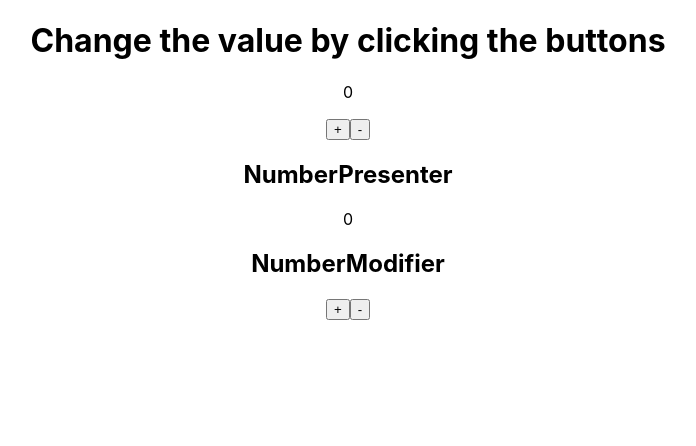
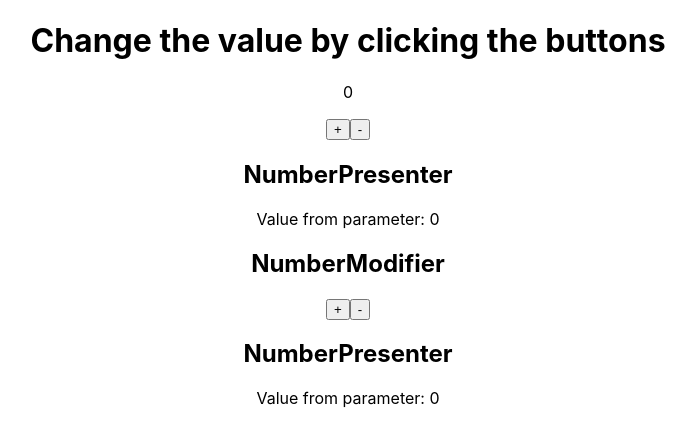
Before and after one commit to dorimusz/show-tracker, a React (Create React App) app in the folder frontend/: page / in a window 1280 px wide. Shown: the top 446 px of the page, without its empty margins (292-988 px from the left). Built offline with nearby package versions, Linux system fonts and the light colour scheme.

Commit message:
useContext added

```diff
--- a/frontend/src/App.jsx
+++ b/frontend/src/App.jsx
@@ -1,21 +1,27 @@
 import './App.css';
-import React, { useState } from 'react';
+import React from 'react';
 import NumberPresenter from './NumberPresenter';
 import NumberModifier from './NumberModifier';
+import { useCounter } from './CounterProvider';
 
 function App() {
-  const [value, setValue] = useState(0);
+  // const [value, setValue] = useState(0); //no need
+  const { value, decrement, increment } = useCounter(); //ez nem a valuet adja vissza listaként két elemmel, hanem a useContext object értékét/valueját adja vissza, amin rajta van a value, decrement és increment
 
   return (
+
     <div className="App">
       <h1>Change the value by clicking the buttons</h1>
       <p>{value}</p>
-      <button onClick={() => setValue(value + 1)}>+</button>
-      <button onClick={() => setValue(value - 1)}>-</button>
+      <button onClick={decrement}>+</button>
+      <button onClick={increment}>-</button>
 
-      <NumberPresenter value={value} />
-      <NumberModifier increment={() => setValue(value + 1)} decrement={() => setValue(value - 1)} />
+      <NumberPresenter />
+      <NumberModifier />
+
+
     </div>
+
   );
 }
 
--- /dev/null
+++ b/frontend/src/CounterProvider.jsx
@@ -0,0 +1,33 @@
+import React from 'react'
+import { useState } from 'react'
+import { useContext, createContext } from "react";
+
+const CounterContext = createContext()
+
+//a counterprovider child komponeneseket kap meg propsként
+const CounterProvider = ({ children }) => {
+    const [value, setValue] = useState(0);
+
+    const increment = () => {
+        setValue(value + 1)
+    };
+
+    const decrement = () => {
+        setValue(value - 1)
+    };
+
+    const contextValue = { value, increment, decrement }
+
+    /* {children} ez itt az összes többi komponenest jelöli */
+    return (
+        <CounterContext.Provider value={contextValue}>
+            {children}
+        </CounterContext.Provider>
+    )
+}
+
+const useCounter = () => {
+    return useContext(CounterContext)
+}
+
+export { CounterProvider, useCounter }
--- a/frontend/src/NumberModifier.jsx
+++ b/frontend/src/NumberModifier.jsx
@@ -1,11 +1,16 @@
 import React from 'react'
+import NumberPresenter from './NumberPresenter'
+import { useCounter } from './CounterProvider'
 
-const NumberModifier = ({ increment, decrement }) => {
+const NumberModifier = () => {
+    const { value, increment, decrement } = useCounter()
     return (
         <>
             <h2>NumberModifier</h2>
             <button onClick={increment}>+</button>
             <button onClick={decrement}>-</button>
+
+            <NumberPresenter value={value} />
         </>
     )
 }
--- a/frontend/src/NumberPresenter.jsx
+++ b/frontend/src/NumberPresenter.jsx
@@ -1,10 +1,12 @@
 import React from 'react' //rafce
+import { useCounter } from './CounterProvider'
 
-const NumberPresenter = ({ value }) => {
+const NumberPresenter = () => {
+    const { value } = useCounter(); //coming from the CounterProvider, just no need for inc. and dec. functions
     return (
         <>
             <h2>NumberPresenter</h2>
-            <p>{value}</p>
+            <p>Value from parameter: {value}</p>
         </>
     )
 }
--- a/frontend/src/index.js
+++ b/frontend/src/index.js
@@ -2,11 +2,14 @@ import React from 'react';
 import ReactDOM from 'react-dom/client';
 import './index.css';
 import App from './App';
+import { CounterProvider } from './CounterProvider';
 
 const root = ReactDOM.createRoot(document.getElementById('root'));
 root.render(
   <React.StrictMode>
-    <App />
+    <CounterProvider>
+      <App />
+    </CounterProvider>
   </React.StrictMode>
 );
 
```
